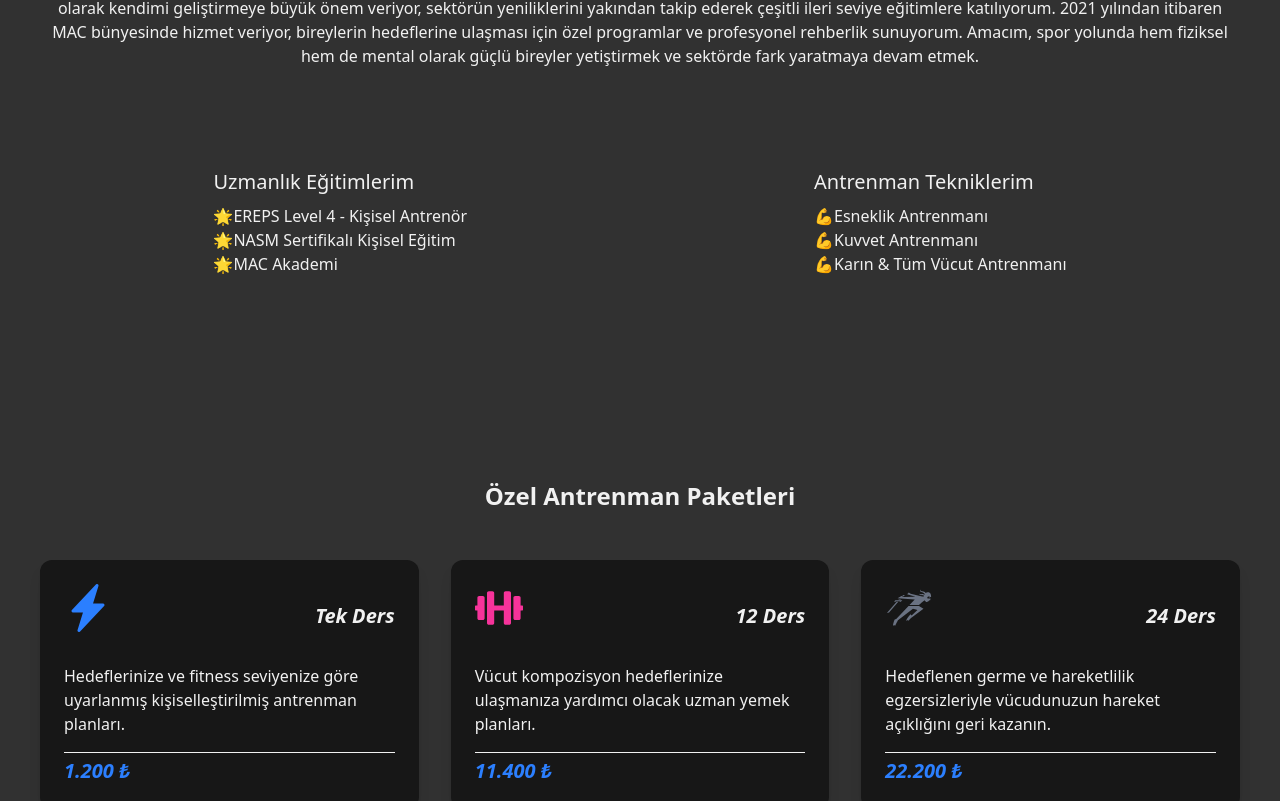
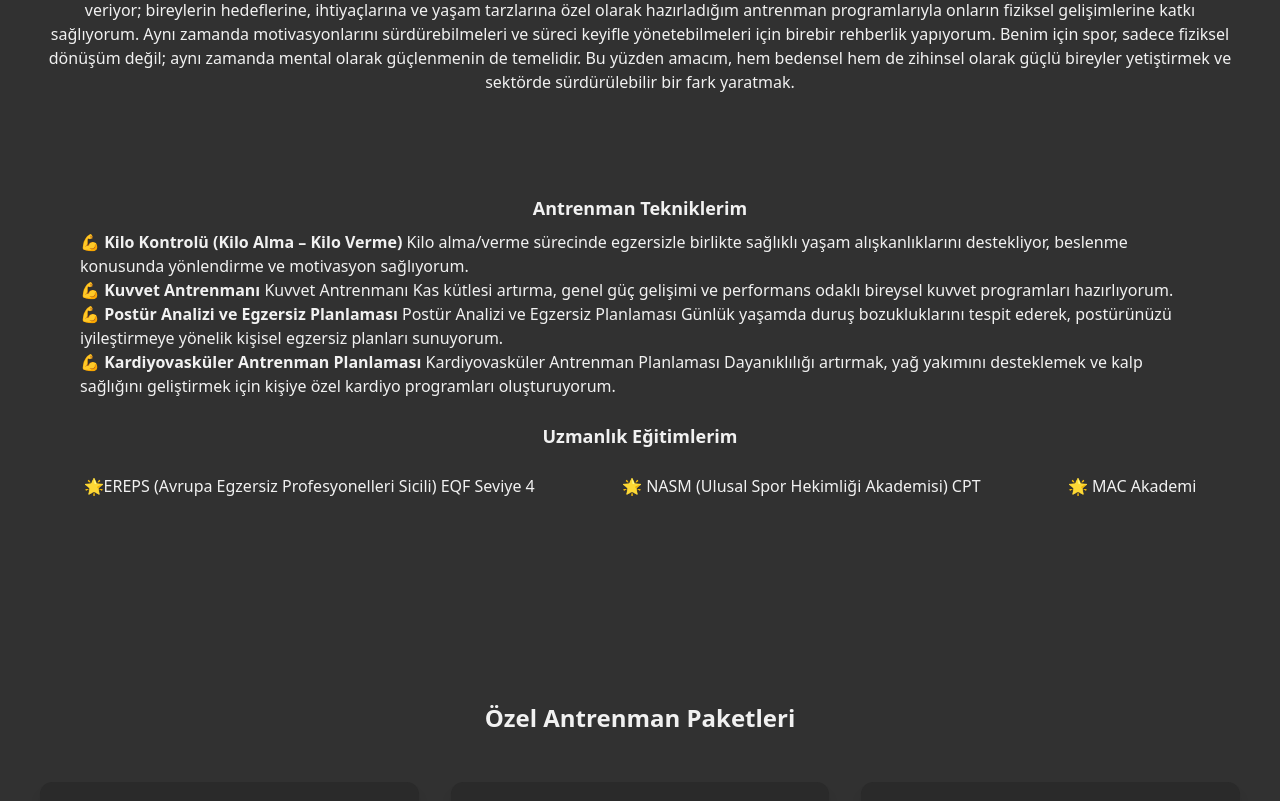
Before and after one commit to fatihkarasoglu/abdullahasik-portfolio, a Next.js app: page / in a window 1280 px wide. Shown: the part 859-1660 px from the top of the page. Built offline with nearby package versions, Linux system fonts and the light colour scheme.

Commit message:
Progress v.4

```diff
--- a/src/app/page.tsx
+++ b/src/app/page.tsx
@@ -27,20 +27,17 @@ type Translations = {
   mstText2: (language: LanguageKey) => string;
   mstText3: (language: LanguageKey) => string;
   mttText: (language: LanguageKey) => string;
+  mttText1Title: (language: LanguageKey) => string;
   mttText1: (language: LanguageKey) => string;
+  mttText2Title: (language: LanguageKey) => string;
   mttText2: (language: LanguageKey) => string;
+  mttText3Title: (language: LanguageKey) => string;
   mttText3: (language: LanguageKey) => string;
+  mttText4Title: (language: LanguageKey) => string;
+  mttText4: (language: LanguageKey) => string;
   servicesTitle: (language: LanguageKey) => string;
   getInTouch: (language: LanguageKey) => string;
-  sendMessage: (language: LanguageKey) => string;
   contactInfo: (language: LanguageKey) => string;
-  phone: (language: LanguageKey) => string;
-  emailLabel: (language: LanguageKey) => string;
-  address: (language: LanguageKey) => string;
-  visitUs: (language: LanguageKey) => string;
-  footerTitle: (language: LanguageKey) => string;
-  servicesList: (language: LanguageKey) => string[];
-  testimonials: (language: LanguageKey) => string;
   clientStories: (language: LanguageKey) => string;
   contact: (language: LanguageKey) => string;
   contactText: (language: LanguageKey) => string;
@@ -49,8 +46,7 @@ type Translations = {
   pPhone: (language: LanguageKey) => string;
   pMessage: (language: LanguageKey) => string;
   pSubject: (language: LanguageKey) => string;
-  followUs: (language: LanguageKey) => string;
-  copyright: (language: LanguageKey) => string;
+  followMe: (language: LanguageKey) => string;
   scrollingText: (language: LanguageKey) => string;
   references: (language: LanguageKey) => string;
 };
@@ -69,38 +65,49 @@ const translations: { [key in LanguageKey]: Translations } = {
     title: (lang) => (lang === "en" ? "Abdullah Aşık" : ""),
     heroText: (lang) =>
       lang === "en"
-        ? "Transform your life through expert fitness coaching and personalized training plans."
+        ? "Reach your goal body with me! Start now with personal fitness coaching and a personalized workout program."
         : "",
     aboutMe: (lang) => (lang === "en" ? "About Me" : ""),
     aboutMeText: (lang) =>
       lang === "en"
-        ? "In addition to studying sports management since 2018, I have been actively involved in the sports sector as a Personal Coach. As a fitness professional, I attach great importance to improving myself, closely follow the innovations in the sector and participate in various advanced trainings. Since 2021, I have been serving within MAC, offering special programs and professional guidance for individuals to achieve their goals. My goal is to raise individuals who are both physically and mentally strong on the path of sports and to continue to make a difference in the sector."
+        ? "I started my university education in Sports Management in 2018. I started working as a personal coach in the sports sector in 2019. I had the opportunity to combine my theoretical knowledge with practice by being actively involved in the field both during and after my education. Throughout my career, I have placed great importance on developing myself as a fitness professional. I try to keep my knowledge up to date by receiving various trainings from international organizations such as NASM (National Academy of Sports Medicine) and EREPS (European Register of Exercise Professionals). I continue to learn to offer the most accurate and effective methods to my clients by closely following the developments in sports science. I have been serving within MAC (Mars Athletic) since 2021; I contribute to the physical development of individuals with training programs that I have prepared specifically for their goals, needs and lifestyles. At the same time, I provide one-on-one guidance so that they can maintain their motivation and manage the process with pleasure. For me, sports is not only a physical transformation; it is also the basis of mental strengthening. Therefore, my goal is to raise individuals who are strong both physically and mentally and to make a sustainable difference in the sector."
         : "",
     mstText: (lang) => (lang === "en" ? "My Specialization Trainings" : ""),
     mstText1: (lang) =>
-      lang === "en" ? "EREPS Level 4 - Personal Trainer" : "",
+      lang === "en"
+        ? "EREPS (European Register of Exercise Professionals) EQF Level 4"
+        : "",
     mstText2: (lang) =>
-      lang === "en" ? "NASM Certified Personal Training" : "",
+      lang === "en" ? "NASM (National Academy of Sports Medicine) CPT" : "",
     mstText3: (lang) => (lang === "en" ? "MAC Academy" : ""),
     mttText: (lang) => (lang === "en" ? "My Training Techniques" : ""),
-    mttText1: (lang) => (lang === "en" ? "Flexibility Training" : ""),
-    mttText2: (lang) => (lang === "en" ? "Strength Training" : ""),
-    mttText3: (lang) => (lang === "en" ? "Ab & Full Body Workout" : ""),
+    mttText1Title: (lang) =>
+      lang === "en" ? "Weight Control (Weight Gain - Weight Loss)" : "",
+    mttText1: (lang) =>
+      lang === "en"
+        ? "I support healthy living habits with exercise during the weight gain/loss process and provide guidance and motivation regarding nutrition."
+        : "",
+    mttText2Title: (lang) => (lang === "en" ? "Strength Training" : ""),
+    mttText2: (lang) =>
+      lang === "en"
+        ? "I prepare individual strength programs focused on increasing muscle mass, general strength development and performance."
+        : "",
+    mttText3Title: (lang) =>
+      lang === "en" ? "Posture Analysis and Exercise Planning" : "",
+    mttText3: (lang) =>
+      lang === "en"
+        ? "Posture Analysis and Exercise Planning I identify posture disorders in daily life and offer personal exercise plans to improve your posture."
+        : "",
+    mttText4Title: (lang) =>
+      lang === "en" ? "Cardiovascular Training Planning" : "",
+    mttText4: (lang) =>
+      lang === "en"
+        ? "I create personalized cardio programs to increase endurance, support fat burning, and improve heart health."
+        : "",
     servicesTitle: (lang) => (lang === "en" ? "Special Training Packages" : ""),
     getInTouch: (lang) => (lang === "en" ? "Get In Touch" : ""),
-    sendMessage: (lang) => (lang === "en" ? "Send Message" : ""),
     contactInfo: (lang) => (lang === "en" ? "Contact Information" : ""),
-    phone: (lang) => (lang === "en" ? "Phone:" : ""),
-    emailLabel: (lang) => (lang === "en" ? "Email:" : ""),
-    address: (lang) => (lang === "en" ? "Address:" : ""),
-    visitUs: (lang) => (lang === "en" ? "Visit Us" : ""),
-    footerTitle: (lang) => (lang === "en" ? "Elite Fitness" : ""),
-    servicesList: (lang) =>
-      lang === "en"
-        ? ["Personal Training", "Nutrition Plans", "Group Workouts"]
-        : [],
-    testimonials: (lang) => (lang === "en" ? "Testimonials" : ""),
-    clientStories: (lang) => (lang === "en" ? "Our Success Stories" : ""),
+    clientStories: (lang) => (lang === "en" ? "Member Reviews" : ""),
     contact: (lang) => (lang === "en" ? "Get In Touch" : ""),
     contactText: (lang) =>
       lang === "en"
@@ -111,9 +118,7 @@ const translations: { [key in LanguageKey]: Translations } = {
     pPhone: (lang) => (lang === "en" ? "Phone" : ""),
     pMessage: (lang) => (lang === "en" ? "Your Message" : ""),
     pSubject: (lang) => (lang === "en" ? "Send" : ""),
-    followUs: (lang) => (lang === "en" ? "Follow Me" : ""),
-    copyright: (lang) =>
-      lang === "en" ? "© 2025 Created by Fatih Karaşoğlu." : "",
+    followMe: (lang) => (lang === "en" ? "Follow Me" : ""),
     scrollingText: (lang) =>
       lang === "en" ? "scroll down / use arrow down" : "",
     references: (lang) => (lang === "en" ? "References" : ""),
@@ -123,38 +128,49 @@ const translations: { [key in LanguageKey]: Translations } = {
     title: (lang) => (lang === "tr" ? "Abdullah Aşık" : ""),
     heroText: (lang) =>
       lang === "tr"
-        ? "Hayatınızı uzman fitness koçluğu ve kişiselleştirilmiş eğitim planlarıyla dönüştürün."
+        ? "Hedefindeki vücuda benimle birlikte ulaş! Kişisel fitness koçluğu ve sana özel antrenman programıyla şimdi başla."
         : "",
     aboutMe: (lang) => (lang === "tr" ? "Hakkımda" : ""),
     aboutMeText: (lang) =>
       lang === "tr"
-        ? "2018 yılından bu yana okuduğum spor yönetiminin yanı sıra spor sektöründe Personal Coach olarak aktif bir şekilde yer almaktayım. Fitness profesyoneli olarak kendimi geliştirmeye büyük önem veriyor, sektörün yeniliklerini yakından takip ederek çeşitli ileri seviye eğitimlere katılıyorum. 2021 yılından itibaren MAC bünyesinde hizmet veriyor, bireylerin hedeflerine ulaşması için özel programlar ve profesyonel rehberlik sunuyorum. Amacım, spor yolunda hem fiziksel hem de mental olarak güçlü bireyler yetiştirmek ve sektörde fark yaratmaya devam etmek."
+        ? "2018 yılında Spor Yöneticiliği alanında üniversite eğitimime başladım. 2019 yılından itibaren ise spor sektöründe personal coach olarak çalışmaya başladım. Hem eğitim hayatım boyunca hem de sonrasında sahada aktif olarak yer alarak teorik bilgimi pratikle birleştirme fırsatı buldum. Kariyerim boyunca fitness profesyoneli olarak kendimi geliştirmeye büyük önem verdim. NASM (National Academy of Sports Medicine) ve EREPS (European Register of Exercise Professionals) gibi uluslararası kuruluşlardan çeşitli eğitimler alarak bilgi birikimimi güncel tutmaya çalışıyorum. Spor bilimindeki gelişmeleri yakından takip ederek danışanlarıma en doğru ve etkili yöntemleri sunmak için öğrenmeye devam ediyorum. 2021 yılından bu yana MAC (Mars Athletic) bünyesinde hizmet veriyor; bireylerin hedeflerine, ihtiyaçlarına ve yaşam tarzlarına özel olarak hazırladığım antrenman programlarıyla onların fiziksel gelişimlerine katkı sağlıyorum. Aynı zamanda motivasyonlarını sürdürebilmeleri ve süreci keyifle yönetebilmeleri için birebir rehberlik yapıyorum. Benim için spor, sadece fiziksel dönüşüm değil; aynı zamanda mental olarak güçlenmenin de temelidir. Bu yüzden amacım, hem bedensel hem de zihinsel olarak güçlü bireyler yetiştirmek ve sektörde sürdürülebilir bir fark yaratmak."
         : "",
     mstText: (lang) => (lang === "tr" ? "Uzmanlık Eğitimlerim" : ""),
     mstText1: (lang) =>
-      lang === "tr" ? "EREPS Level 4 - Kişisel Antrenör" : "",
+      lang === "tr"
+        ? "EREPS (Avrupa Egzersiz Profesyonelleri Sicili) EQF Seviye 4"
+        : "",
     mstText2: (lang) =>
-      lang === "tr" ? "NASM Sertifikalı Kişisel Eğitim" : "",
+      lang === "tr" ? "NASM (Ulusal Spor Hekimliği Akademisi) CPT" : "",
     mstText3: (lang) => (lang === "tr" ? "MAC Akademi" : ""),
     mttText: (lang) => (lang === "tr" ? "Antrenman Tekniklerim" : ""),
-    mttText1: (lang) => (lang === "tr" ? "Esneklik Antrenmanı" : ""),
-    mttText2: (lang) => (lang === "tr" ? "Kuvvet Antrenmanı" : ""),
-    mttText3: (lang) => (lang === "tr" ? "Karın & Tüm Vücut Antrenmanı" : ""),
+    mttText1Title: (lang) =>
+      lang === "tr" ? "Kilo Kontrolü (Kilo Alma – Kilo Verme)" : "",
+    mttText1: (lang) =>
+      lang === "tr"
+        ? "Kilo alma/verme sürecinde egzersizle birlikte sağlıklı yaşam alışkanlıklarını destekliyor, beslenme konusunda yönlendirme ve motivasyon sağlıyorum."
+        : "",
+    mttText2Title: (lang) => (lang === "tr" ? "Kuvvet Antrenmanı" : ""),
+    mttText2: (lang) =>
+      lang === "tr"
+        ? "Kuvvet Antrenmanı Kas kütlesi artırma, genel güç gelişimi ve performans odaklı bireysel kuvvet programları hazırlıyorum."
+        : "",
+    mttText3Title: (lang) =>
+      lang === "tr" ? "Postür Analizi ve Egzersiz Planlaması" : "",
+    mttText3: (lang) =>
+      lang === "tr"
+        ? "Postür Analizi ve Egzersiz Planlaması Günlük yaşamda duruş bozukluklarını tespit ederek, postürünüzü iyileştirmeye yönelik kişisel egzersiz planları sunuyorum."
+        : "",
+    mttText4Title: (lang) =>
+      lang === "tr" ? "Kardiyovasküler Antrenman Planlaması" : "",
+    mttText4: (lang) =>
+      lang === "tr"
+        ? "Kardiyovasküler Antrenman Planlaması Dayanıklılığı artırmak, yağ yakımını desteklemek ve kalp sağlığını geliştirmek için kişiye özel kardiyo programları oluşturuyorum."
+        : "",
     servicesTitle: (lang) => (lang === "tr" ? "Özel Antrenman Paketleri" : ""),
     getInTouch: (lang) => (lang === "tr" ? "İletişime Geçelim" : ""),
-    sendMessage: (lang) => (lang === "tr" ? "Mesaj Gönder" : ""),
     contactInfo: (lang) => (lang === "tr" ? "İletişim Bilgileri" : ""),
-    phone: (lang) => (lang === "tr" ? "Telefon:" : ""),
-    emailLabel: (lang) => (lang === "tr" ? "E-posta:" : ""),
-    address: (lang) => (lang === "tr" ? "Adres:" : ""),
-    visitUs: (lang) => (lang === "tr" ? "Ziyaret Edin" : ""),
-    footerTitle: (lang) => (lang === "tr" ? "Elite Fitness" : ""),
-    servicesList: (lang) =>
-      lang === "tr"
-        ? ["Kişisel Antrenman", "Beslenme Planları", "Grup Antrenmanları"]
-        : [],
-    testimonials: (lang) => (lang === "tr" ? "Referanslar" : ""),
-    clientStories: (lang) => (lang === "tr" ? "Başarı Hikayelerimiz" : ""),
+    clientStories: (lang) => (lang === "tr" ? "Üye Değerlendirmeleri" : ""),
     contact: (lang) => (lang === "tr" ? "İletişime Geçelim" : ""),
     contactText: (lang) =>
       lang === "tr"
@@ -165,9 +181,7 @@ const translations: { [key in LanguageKey]: Translations } = {
     pPhone: (lang) => (lang === "tr" ? "Telefon" : ""),
     pMessage: (lang) => (lang === "tr" ? "Mesajınız" : ""),
     pSubject: (lang) => (lang === "tr" ? "Gönder" : ""),
-    followUs: (lang) => (lang === "tr" ? "Beni Takip Edin" : ""),
-    copyright: (lang) =>
-      lang === "tr" ? "© 2025 Fatih Karaşoğlu tarafından oluşturuldu." : "",
+    followMe: (lang) => (lang === "tr" ? "Beni Takip Edin" : ""),
     scrollingText: (lang) =>
       lang === "tr" ? "Aşağı kaydır / Aşağı okunu kullan" : "",
     references: (lang) => (lang === "tr" ? "Referanslar" : ""),
@@ -511,35 +525,66 @@ export default function Home() {
             {currentTranslations.aboutMeText(language)}
           </p>
           <div
-            className={`flex flex-col md:flex-row items-start justify-start md:justify-around w-full py-5 mt-10`}
+            className={`flex flex-col md:flex-col items-center justify-center md:justify-around w-full py-5 mt-10`}
           >
             <div
-              className={`flex flex-col justify-center py-6 ${
+              className={`flex flex-col justify-center py-6 md:px-10 ${
                 theme === "dark" ? "text-[#f1f1f1]" : "text-[#313131]"
               }`}
             >
-              <h3 className="text-xl">
-                {currentTranslations.mstText(language)}
+              <h3
+                className={`text-lg font-semibold text-center ${
+                  theme === "dark" ? "text-[#f1f1f1]" : "text-[#313131]"
+                }`}
+              >
+                {currentTranslations.mttText(language)}
               </h3>
               <span className="mt-2">
-                🌟{currentTranslations.mstText1(language)}
+                💪{" "}
+                <span className="font-semibold">
+                  {currentTranslations.mttText1Title(language)}
+                </span>{" "}
+                {currentTranslations.mttText1(language)}
               </span>
-              <span>🌟{currentTranslations.mstText2(language)}</span>
-              <span>🌟{currentTranslations.mstText3(language)}</span>
+              <span>
+                💪{" "}
+                <span className="font-semibold">
+                  {currentTranslations.mttText2Title(language)}
+                </span>{" "}
+                {currentTranslations.mttText2(language)}
+              </span>
+              <span>
+                💪{" "}
+                <span className="font-semibold">
+                  {currentTranslations.mttText3Title(language)}
+                </span>{" "}
+                {currentTranslations.mttText3(language)}
+              </span>
+              <span>
+                💪{" "}
+                <span className="font-semibold">
+                  {currentTranslations.mttText4Title(language)}
+                </span>{" "}
+                {currentTranslations.mttText4(language)}
+              </span>
             </div>
-            <div
-              className={`flex flex-col justify-center py-6 ${
+            <h3
+              className={`text-lg font-semibold text-center ${
                 theme === "dark" ? "text-[#f1f1f1]" : "text-[#313131]"
               }`}
             >
-              <h3 className="text-xl">
-                {currentTranslations.mttText(language)}
-              </h3>
-              <span className="mt-2">
-                💪{currentTranslations.mttText1(language)}
+              {currentTranslations.mstText(language)}
+            </h3>
+            <div
+              className={`w-full flex flex-col md:flex-row justify-around md:items-center py-6 ${
+                theme === "dark" ? "text-[#f1f1f1]" : "text-[#313131]"
+              }`}
+            >
+              <span className="">
+                🌟{currentTranslations.mstText1(language)}
               </span>
-              <span>💪{currentTranslations.mttText2(language)}</span>
-              <span>💪{currentTranslations.mttText3(language)}</span>
+              <span>🌟 {currentTranslations.mstText2(language)}</span>
+              <span>🌟 {currentTranslations.mstText3(language)}</span>
             </div>
           </div>
         </div>
@@ -563,7 +608,7 @@ export default function Home() {
               <div
                 key={service.id}
                 className={`p-6 rounded-xl transition-all duration-300 hover:-translate-y-2 shadow-lg ${
-                  theme === "dark" ? "bg-[#171717]" : "bg-[#f1f1f1]"
+                  theme === "dark" ? "bg-[#2a2a2a]" : "bg-[#ececec]"
                 }`}
                 aria-label={`Service: ${service.title(language)}`}
               >
@@ -615,8 +660,8 @@ export default function Home() {
                 key={index}
                 className={`p-6 rounded-xl shadow-lg cursor-pointer ${
                   theme === "dark"
-                    ? "bg-[#171717] text-[#f1f1f1]"
-                    : "border bg-[#f1f1f1] text-[#313131]"
+                    ? "bg-[#2a2a2a] text-[#f1f1f1]"
+                    : "border bg-[#ececec] text-[#313131]"
                 }`}
               >
                 <div className="flex items-center mb-4">
@@ -762,7 +807,7 @@ export default function Home() {
             </div>
             <div className="flex flex-col items-start py-4">
               <h3 className="font-semibold py-2 text-xl">
-                {currentTranslations.followUs(language)}
+                {currentTranslations.followMe(language)}
               </h3>
               <span className="hover:text-red-300">
                 <a
```
